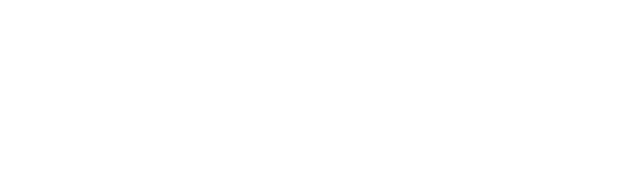
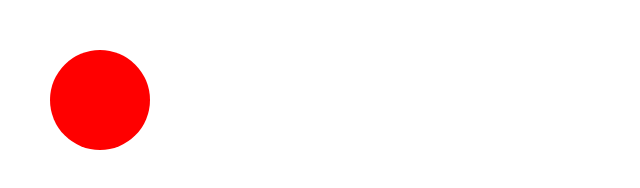
Before and after one commit to fildon/anima-tile, a website with bundled scripts: page index.html in a window 1280 px wide. Shown: the whole page, without its empty margins (0-640 px from the left). Built offline with nearby package versions, Linux system fonts and the light colour scheme.

Commit message:
Minimal code to draw a circle on the canvas

```diff
--- a/index.html
+++ b/index.html
@@ -3,9 +3,9 @@
   <head>
     <title>Anima Tile</title>
     <meta charset="utf-8" />
+    <script src="index.js"></script>
   </head>
-  <body>
-    <div id="canvas"></div>
-    <script src="index.js"></script>
+  <body style="overflow: hidden; margin: 0">
+    <canvas id="canvas" style="position: absolute; top: 0"></canvas>
   </body>
 </html>
--- a/src/index.ts
+++ b/src/index.ts
@@ -1 +1,15 @@
-console.log("hello world");
+function isCanvasElement(element: HTMLElement): element is HTMLCanvasElement {
+  return element.nodeName === "CANVAS";
+}
+
+document.addEventListener("DOMContentLoaded", () => {
+  const canvasElement = document.getElementById("canvas");
+  if (!isCanvasElement(canvasElement)) {
+    throw new Error("Could not find canvas element in HTML");
+  }
+  const canvasContext = canvasElement.getContext("2d");
+  canvasContext.beginPath();
+  canvasContext.arc(100, 100, 50, 0, 2 * Math.PI);
+  canvasContext.fillStyle = "red";
+  canvasContext.fill();
+});
```
Also changed, not shown: README.md.
